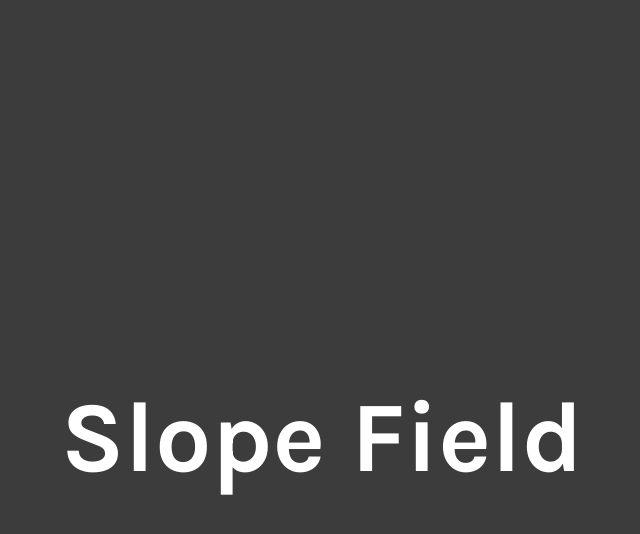
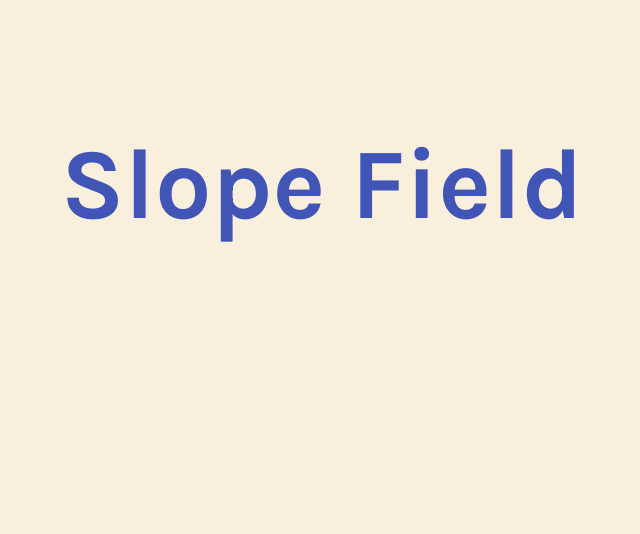
Before and after one commit to 2gb1bb/2gb1bb.github.io, a plain HTML site: page index.html in a window 1280 px wide. Shown: the whole page, without its empty margins (318-958 px from the left). Drawn offline with Linux system fonts and the light colour scheme.

Commit message:
re-color

```diff
--- a/index.html
+++ b/index.html
@@ -5,7 +5,7 @@
 	<link rel="stylesheet" type="text/css" href="style.css">
 	<link href="https://fonts.googleapis.com/css?family=Karla:400,700" rel="stylesheet">
 </head>
-<body style="background-color: #3c3c3c;">
+<body style="background-color: #f8efdd;">
 
 	<h1 class="big-boi">Slope Field</h1>
 
--- a/style.css
+++ b/style.css
@@ -17,10 +17,10 @@ p {
 }
 
 .big-boi {
-	color: white;
+	color: #4055b6;
 	font-size: 100px;
 	width: 70%;
-	margin: 30% 15% 0 15%;
+	margin: 10% 15% 0 15%;
 	text-align: center;
 }
 
```
